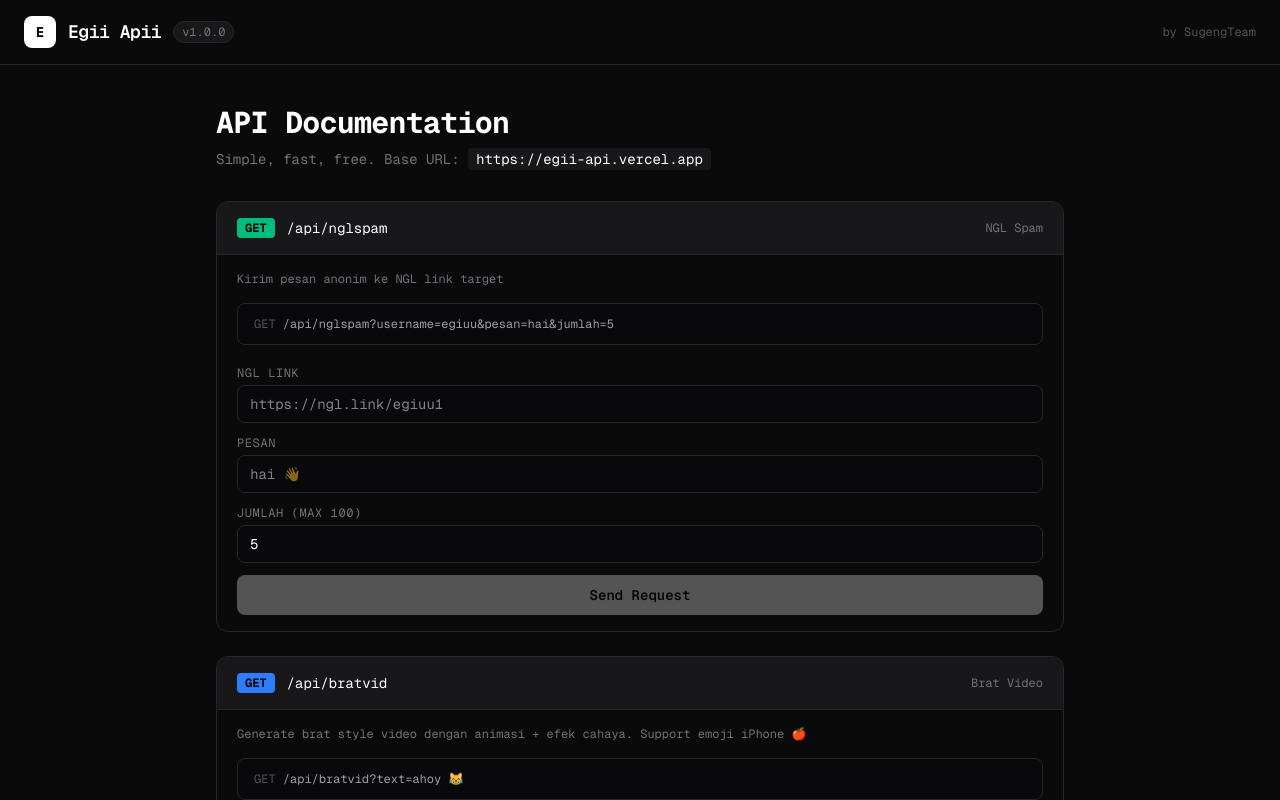
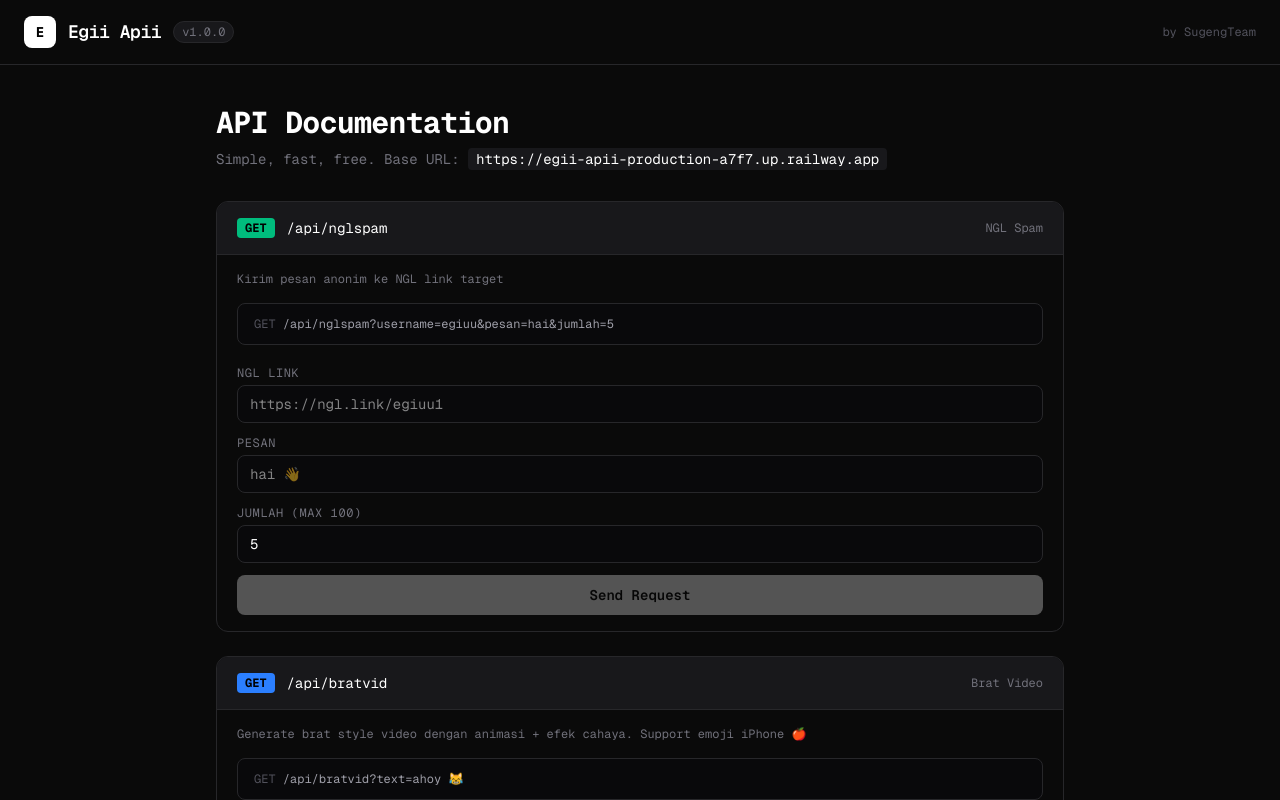
Before and after one commit to egialghazy18-rgb/egii-apii, a Next.js app: page / in a window 1280 px wide. Shown: the top 800 px of the page. Built offline with nearby package versions, Linux system fonts and the light colour scheme.

Commit message:
update base url

```diff
--- a/app/page.tsx
+++ b/app/page.tsx
@@ -59,7 +59,7 @@ export default function Home() {
         {/* Hero */}
         <div className="mb-8">
           <h1 className="text-3xl font-bold tracking-tight mb-2">API Documentation</h1>
-          <p className="text-zinc-500 text-sm">Simple, fast, free. Base URL: <code className="text-white bg-zinc-900 px-2 py-0.5 rounded">https://egii-api.vercel.app</code></p>
+          <p className="text-zinc-500 text-sm">Simple, fast, free. Base URL: <code className="text-white bg-zinc-900 px-2 py-0.5 rounded">https://egii-apii-production-a7f7.up.railway.app</code></p>
         </div>
 
         {/* NGL Spam Card */}
```
